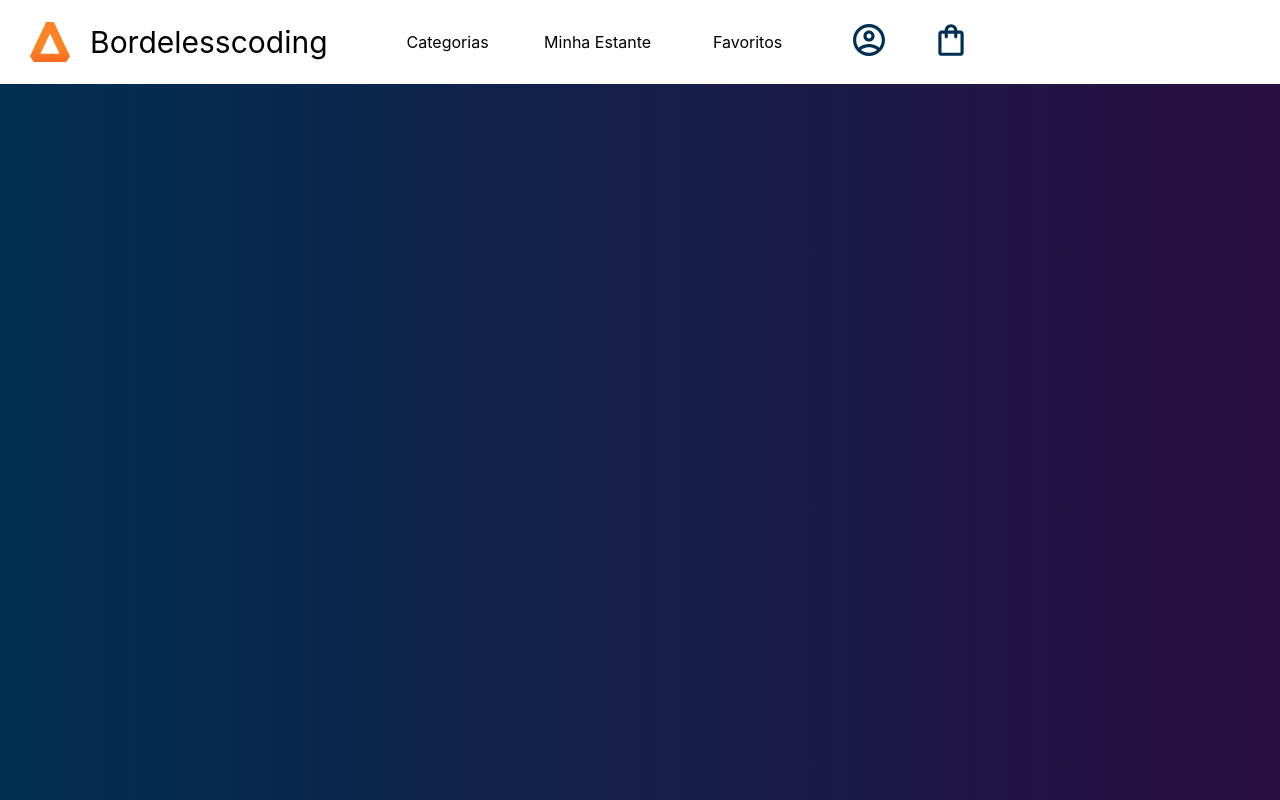
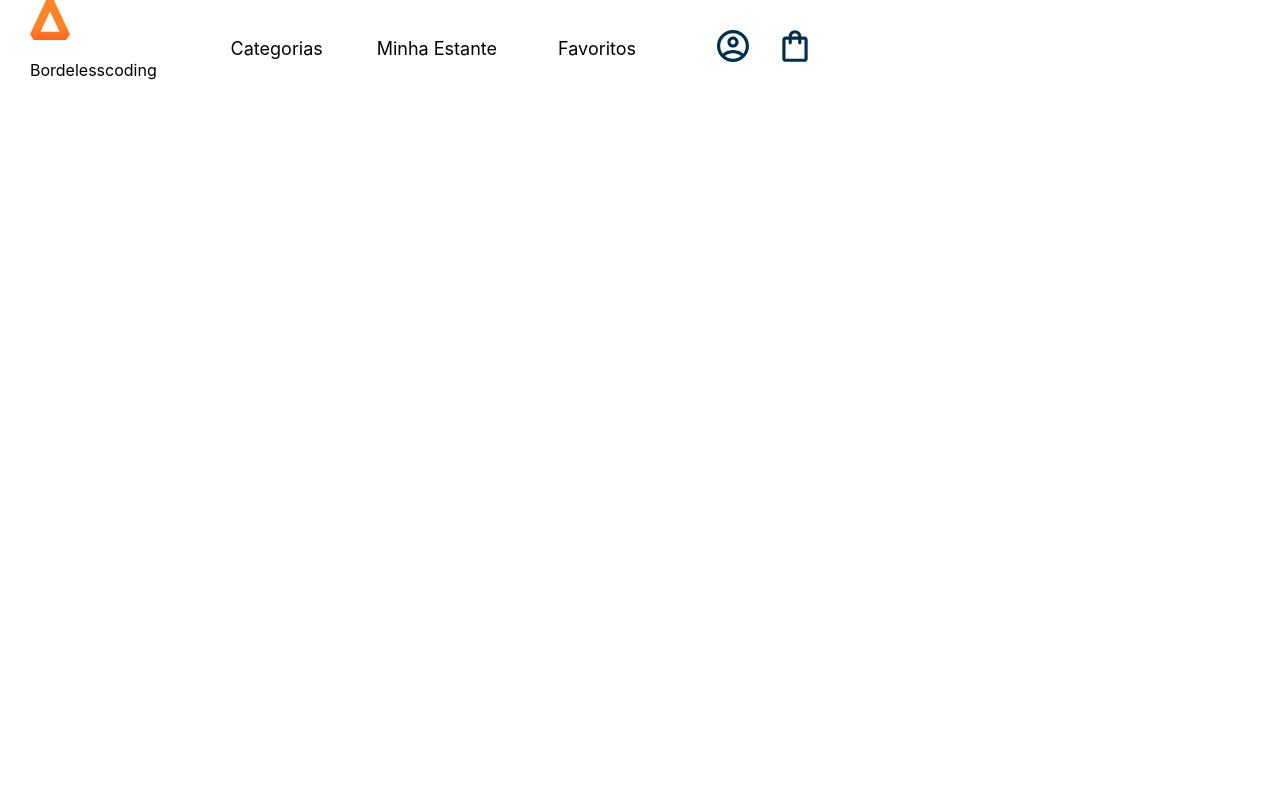
Before and after one commit to MarcosRBjunior/FullStack, a React (Create React App) app: page / in a window 1280 px wide. Built offline with nearby package versions, Linux system fonts and the light colour scheme.

Commit message:
refactor: add styled-components to OpcoesHeader

```diff
--- a/package.json
+++ b/package.json
@@ -10,6 +10,7 @@
     "react": "^19.2.7",
     "react-dom": "^19.2.7",
     "react-scripts": "5.0.1",
+    "styled-components": "^6.4.2",
     "web-vitals": "^2.1.4"
   },
   "scripts": {
--- a/src/App.css
+++ /dev/null
@@ -1,39 +0,0 @@
-.App{
-    width: 100vw;
-    height: 100vh;
-    background-image: linear-gradient(90deg, #002f52, #2a0e41);
-}
-
-
-.opcoes{
-    display: flex;
-    gap: 20px;
-}
-
-.opcao{
-    font-size: 16px;
-    display: flex;
-    justify-content: center;
-    align-items: center;
-    text-align: center;
-    height: 100%;
-    padding: 0 5px;
-    cursor: pointer;
-    min-width: 120px;
-}
-
-.icones{
-    display: flex;
-    align-items: center;
-    gap: 20px;
-}
-
-.icone{
-    margin-right: 40px;
-    width: 25px;
-
-}
-
-li{
-    list-style: none;
-}
--- a/src/App.js
+++ b/src/App.js
@@ -1,13 +1,25 @@
-import './App.css';
 import Header from './componentes/Header';
+import styled from 'styled-components';
+
+const AppContainer = styled.div`
+      .App{
+        width: 100vw;
+        height: 100vh;
+        background-image: linear-gradient(90deg, #002f52, #2a0e41);
+    }
+
+    li{
+        list-style: none;
+      }
+`
 
 
 
 function App() {
   return (
-    <div className='App'>
+    <AppContainer>
       <Header/>
-    </div>
+    </AppContainer>
   );
 }
 
--- a/src/componentes/Header/estilo.css
+++ /dev/null
@@ -1,6 +0,0 @@
-.App-header{
-    background-color: #FFF;
-    display: flex;
-    justify-content: flex-start;
-    padding: 0 30px;
-}
--- a/src/componentes/Header/index.js
+++ b/src/componentes/Header/index.js
@@ -1,15 +1,22 @@
 import IconesHeader from "../IconesHeader";
 import Logo from "../Logo";
 import OpcoesHeader from "../OpcoesHeader";
-import './estilo.css'
+import styled from "styled-components";
+
+const HeaderContainer = styled.header`
+    background-color: #FFF;
+    display: flex;
+    justify-content: flex-start;
+    padding: 0 30px;
+`
 
 function Header() {
     return (
-        <header className='App-header'>
+        <HeaderContainer>
             <Logo/>
             <OpcoesHeader/>
             <IconesHeader/>
-        </header>
+        </HeaderContainer>
           )
     }
 
--- a/src/componentes/IconesHeader/estilo.css
+++ /dev/null
@@ -1,9 +0,0 @@
-.icones{
-    display: flex;
-    align-items: center;
-}
-
-.icone{
-    margin-right: 40px;
-    width: 25px;
-}
--- a/src/componentes/IconesHeader/index.js
+++ b/src/componentes/IconesHeader/index.js
@@ -1,18 +1,28 @@
 import perfil from '../../imagens/perfil.svg';
 import sacola from '../../imagens/sacola.svg';
-import './estilo.css';
+import styled from 'styled-components';
+
+const Icone = styled.li`
+      margin-right: 40px;
+      width: 25px;
+
+`
+const Icones = styled.ul`
+  display: flex;
+  align-items: center;
+`
 
 const icones = [perfil, sacola];
 
 function IconesHeader() {
     return (
-        <ul className='icones'>
+        <Icones>
             {icones.map((icone, index) => (
-              <li className='icone' key={index}>
+               <Icone key={index}>
                 <img src={icone} alt='icone'/>
-              </li>
+              </Icone>
             ))}
-        </ul>
+        </Icones>
     );
 }
 
--- a/src/componentes/Logo/estilo.css
+++ /dev/null
@@ -1,18 +0,0 @@
-.logo {
-    display: flex;
-    align-items: center;
-    font-size: 30px;
-}
-
-.logo-img {
-    margin-right: 10px;
-}
-
-.logo p {
-    margin: 0;
-    margin-right: 15px;
-}
-
-.logo-img{
-  margin-right: 20px;
-}
--- a/src/componentes/Logo/index.js
+++ b/src/componentes/Logo/index.js
@@ -1,16 +1,23 @@
-import './estilo.css';
 import logo from '../../imagens/logo.svg';
+import styled from 'styled-components';
+
+const logoContainer = styled.div`
+  display: flex;
+  font-size: 30px;
+`
+const LogoImage = styled.img`
+  margin-right: 10px;
+`
 
 function Logo() {
     return (
-        <div className='logo'>
-          <img
+        <logoContainer>
+          <LogoImage
             src={logo}
             alt='logo'
-            className='logo-img'
           />
           <p>Bordelesscoding</p>
-        </div>
+        </logoContainer>
     );
 }
 
--- a/src/componentes/OpcoesHeader/index.js
+++ b/src/componentes/OpcoesHeader/index.js
@@ -1,14 +1,32 @@
-import './estilo.css';
+import styled from 'styled-components';
+
+const Opcao = styled.li`
+    font-size: 18px;
+    display: flex;
+    justify-content: center;
+    align-items: center;
+    text-align: center;
+    height: 100%;
+    padding: 0 20px;
+    cursor: pointer;
+    min-width: 120px;
+
+`
+const Opcoes = styled.ul`
+  display: flex;
+  align-items: center;
+`
+
 
 const textoOpcoes = ['Categorias', 'Minha Estante', 'Favoritos'];
 
 function OpcoesHeader() {
     return (
-        <ul className='opcoes'>
+        <Opcoes>
             { textoOpcoes.map( (texto) => (
-                <li className='opcao'><p>{texto}</p></li>
+                <Opcao><p>{texto}</p></Opcao>
             ) ) }
-        </ul>
+        </Opcoes>
     )
 }
 
```
Also changed, not shown: src/componentes/OpcoesHeader/estilo.css (deleted), 1 other file (tests, documents, lock files or other folders).
